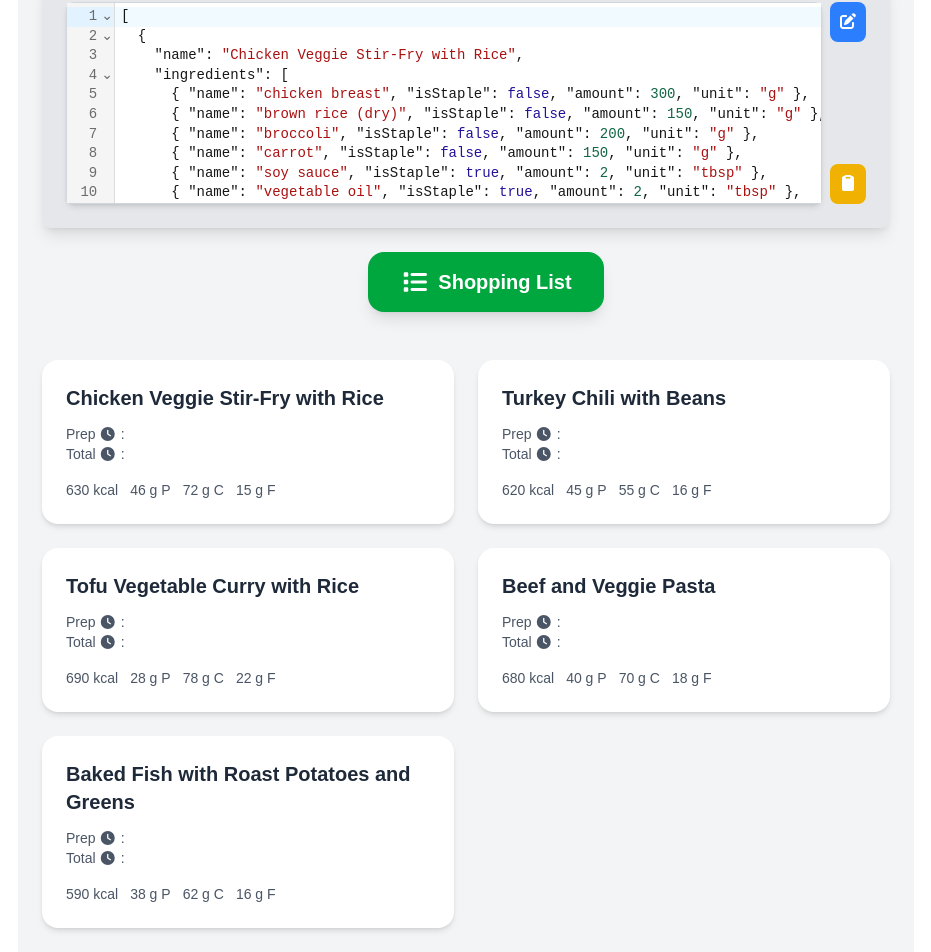
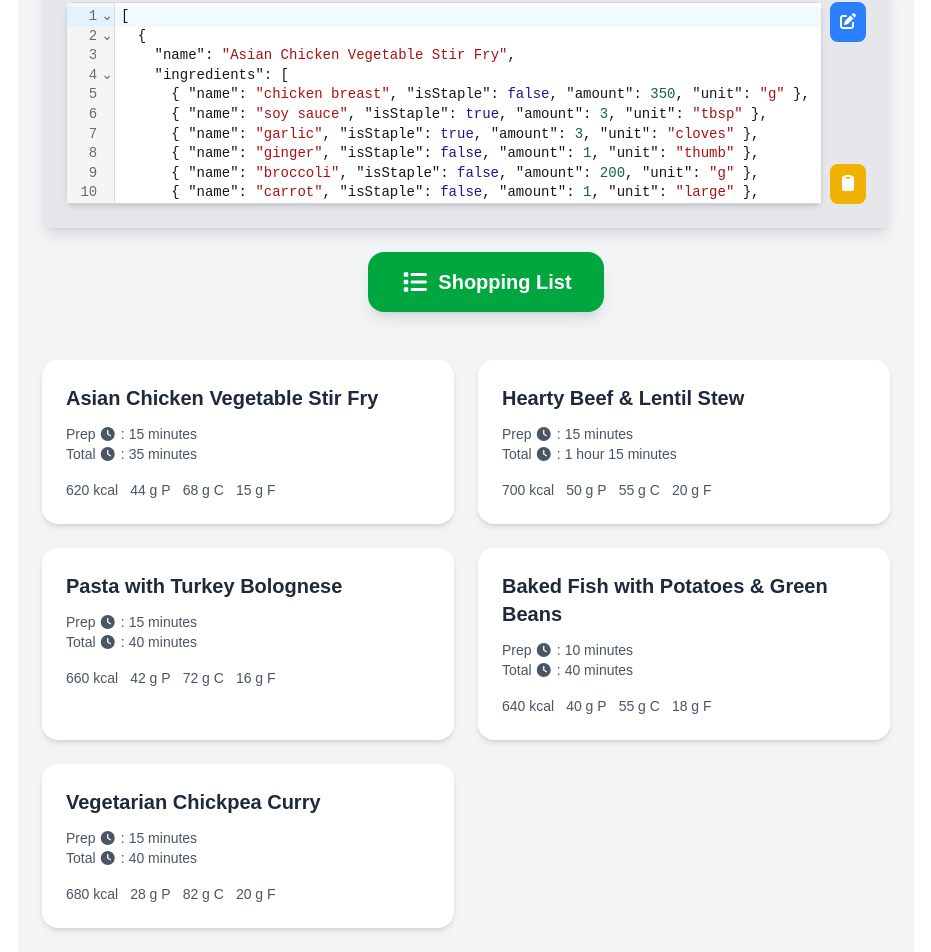
Before and after one commit to trithagoras/WebChef, a Next.js app: page / in a window 1280 px wide. Shown: the part 444-1396 px from the top of the page, without its empty margins (174-1105 px from the left). Built offline with nearby package versions, Linux system fonts and the light colour scheme.

Commit message:
fix fake data to incl. time

```diff
--- a/app/framework/fakeData.ts
+++ b/app/framework/fakeData.ts
@@ -2,125 +2,136 @@
 
 const fakeData = `[
   {
-    "name": "Chicken Veggie Stir-Fry with Rice",
+    "name": "Asian Chicken Vegetable Stir Fry",
     "ingredients": [
-      { "name": "chicken breast", "isStaple": false, "amount": 300, "unit": "g" },
-      { "name": "brown rice (dry)", "isStaple": false, "amount": 150, "unit": "g" },
+      { "name": "chicken breast", "isStaple": false, "amount": 350, "unit": "g" },
+      { "name": "soy sauce", "isStaple": true, "amount": 3, "unit": "tbsp" },
+      { "name": "garlic", "isStaple": true, "amount": 3, "unit": "cloves" },
+      { "name": "ginger", "isStaple": false, "amount": 1, "unit": "thumb" },
       { "name": "broccoli", "isStaple": false, "amount": 200, "unit": "g" },
-      { "name": "carrot", "isStaple": false, "amount": 150, "unit": "g" },
-      { "name": "soy sauce", "isStaple": true, "amount": 2, "unit": "tbsp" },
+      { "name": "carrot", "isStaple": false, "amount": 1, "unit": "large" },
+      { "name": "onion", "isStaple": false, "amount": 1, "unit": "medium" },
       { "name": "vegetable oil", "isStaple": true, "amount": 2, "unit": "tbsp" },
-      { "name": "garlic", "isStaple": true, "amount": 2, "unit": "cloves" }
+      { "name": "rice", "isStaple": false, "amount": 150, "unit": "g" }
     ],
-    "protein": 46,
-    "carbs": 72,
+    "protein": 44,
+    "carbs": 68,
     "fat": 15,
-    "calories": 630,
+    "calories": 620,
+    "prepTime": "15 minutes",
+    "totalTime": "35 minutes",
     "steps": [
-      "Cook rice according to package instructions.",
-      "Heat oil in a pan, add minced garlic and cook 1 minute.",
-      "Add diced chicken and stir-fry until cooked through.",
-      "Add chopped broccoli and sliced carrot, stir-fry 5 minutes.",
-      "Stir in soy sauce, cook 2 more minutes.",
-      "Serve chicken stir-fry over rice."
+      "Cook rice according to package, set aside.",
+      "Heat oil in a wok, add chicken and cook 6 minutes until browned.",
+      "Add onion, carrot, broccoli, garlic, ginger, stir fry 5 minutes.",
+      "Stir in soy sauce, cook 2 more minutes and serve over rice."
     ]
   },
   {
-    "name": "Turkey Chili with Beans",
+    "name": "Hearty Beef & Lentil Stew",
     "ingredients": [
-      { "name": "turkey mince", "isStaple": false, "amount": 300, "unit": "g" },
-      { "name": "kidney beans (canned, drained)", "isStaple": false, "amount": 240, "unit": "g" },
-      { "name": "onion", "isStaple": false, "amount": 1, "unit": "medium" },
-      { "name": "tomato (canned, crushed)", "isStaple": false, "amount": 400, "unit": "g" },
-      { "name": "chili powder", "isStaple": true, "amount": 1, "unit": "tbsp" },
-      { "name": "vegetable oil", "isStaple": true, "amount": 1, "unit": "tbsp" },
-      { "name": "salt", "isStaple": true, "amount": 1, "unit": "tsp" }
+      { "name": "beef chuck or stew meat", "isStaple": false, "amount": 400, "unit": "g" },
+      { "name": "onion", "isStaple": false, "amount": 1, "unit": "large" },
+      { "name": "carrots", "isStaple": false, "amount": 2, "unit": "medium" },
+      { "name": "celery", "isStaple": false, "amount": 2, "unit": "stalks" },
+      { "name": "garlic", "isStaple": true, "amount": 3, "unit": "cloves" },
+      { "name": "dried lentils", "isStaple": false, "amount": 150, "unit": "g" },
+      { "name": "canned diced tomatoes", "isStaple": false, "amount": 400, "unit": "g" },
+      { "name": "beef broth", "isStaple": false, "amount": 1, "unit": "liter" },
+      { "name": "olive oil", "isStaple": true, "amount": 2, "unit": "tbsp" },
+      { "name": "salt", "isStaple": true, "amount": 1, "unit": "tsp" },
+      { "name": "pepper", "isStaple": true, "amount": 0.5, "unit": "tsp" }
     ],
-    "protein": 45,
+    "protein": 50,
     "carbs": 55,
-    "fat": 16,
-    "calories": 620,
+    "fat": 20,
+    "calories": 700,
+    "prepTime": "15 minutes",
+    "totalTime": "1 hour 15 minutes",
     "steps": [
-      "Heat oil in a pot and sauté chopped onion for 5 minutes.",
-      "Add turkey mince and cook until browned.",
-      "Add chili powder and salt, stir 1 minute.",
-      "Add canned tomato and beans, stir well.",
-      "Simmer 20 minutes on low heat.",
-      "Serve hot."
+      "Heat oil in a pot, sear beef 6 minutes until browned.",
+      "Add onion, carrot, celery, garlic, saute 5 minutes.",
+      "Add lentils, tomatoes, broth, stir and bring to boil.",
+      "Lower heat, simmer 50 minutes, season with salt and pepper."
     ]
   },
   {
-    "name": "Tofu Vegetable Curry with Rice",
+    "name": "Pasta with Turkey Bolognese",
     "ingredients": [
-      { "name": "firm tofu", "isStaple": false, "amount": 300, "unit": "g" },
+      { "name": "turkey mince", "isStaple": false, "amount": 400, "unit": "g" },
+      { "name": "spaghetti", "isStaple": false, "amount": 200, "unit": "g" },
       { "name": "onion", "isStaple": false, "amount": 1, "unit": "medium" },
-      { "name": "frozen peas", "isStaple": false, "amount": 150, "unit": "g" },
-      { "name": "carrot", "isStaple": false, "amount": 150, "unit": "g" },
-      { "name": "coconut milk (light)", "isStaple": false, "amount": 200, "unit": "ml" },
-      { "name": "curry powder", "isStaple": true, "amount": 1, "unit": "tbsp" },
-      { "name": "brown rice (dry)", "isStaple": false, "amount": 150, "unit": "g" },
-      { "name": "vegetable oil", "isStaple": true, "amount": 1, "unit": "tbsp" }
+      { "name": "garlic", "isStaple": true, "amount": 3, "unit": "cloves" },
+      { "name": "carrot", "isStaple": false, "amount": 1, "unit": "medium" },
+      { "name": "canned tomato sauce", "isStaple": false, "amount": 400, "unit": "g" },
+      { "name": "olive oil", "isStaple": true, "amount": 2, "unit": "tbsp" },
+      { "name": "salt", "isStaple": true, "amount": 1, "unit": "tsp" },
+      { "name": "pepper", "isStaple": true, "amount": 0.5, "unit": "tsp" }
     ],
-    "protein": 28,
-    "carbs": 78,
-    "fat": 22,
-    "calories": 690,
+    "protein": 42,
+    "carbs": 72,
+    "fat": 16,
+    "calories": 660,
+    "prepTime": "15 minutes",
+    "totalTime": "40 minutes",
     "steps": [
-      "Cook rice according to package instructions.",
-      "Heat oil in a pot, sauté chopped onion 5 minutes.",
-      "Add diced carrot and cook 5 minutes.",
-      "Add curry powder, stir 1 minute.",
-      "Add diced tofu, peas, and coconut milk.",
-      "Simmer 10 minutes, stirring occasionally.",
-      "Serve curry with rice."
+      "Cook spaghetti according to package, drain and set aside.",
+      "Heat oil in a skillet, saute onion, carrot, garlic 5 minutes.",
+      "Add turkey mince, cook until browned, 7 minutes.",
+      "Stir in tomato sauce, season, simmer 15 minutes.",
+      "Serve sauce over spaghetti."
     ]
   },
   {
-    "name": "Beef and Veggie Pasta",
+    "name": "Baked Fish with Potatoes & Green Beans",
     "ingredients": [
-      { "name": "lean beef mince", "isStaple": false, "amount": 300, "unit": "g" },
-      { "name": "wholewheat pasta (dry)", "isStaple": false, "amount": 150, "unit": "g" },
-      { "name": "zucchini", "isStaple": false, "amount": 200, "unit": "g" },
-      { "name": "tomato (canned, diced)", "isStaple": false, "amount": 400, "unit": "g" },
-      { "name": "onion", "isStaple": false, "amount": 1, "unit": "medium" },
-      { "name": "garlic", "isStaple": true, "amount": 2, "unit": "cloves" },
-      { "name": "olive oil", "isStaple": true, "amount": 1, "unit": "tbsp" },
-      { "name": "salt", "isStaple": true, "amount": 1, "unit": "tsp" }
+      { "name": "white fish fillets", "isStaple": false, "amount": 350, "unit": "g" },
+      { "name": "potatoes", "isStaple": false, "amount": 400, "unit": "g" },
+      { "name": "green beans", "isStaple": false, "amount": 200, "unit": "g" },
+      { "name": "olive oil", "isStaple": true, "amount": 3, "unit": "tbsp" },
+      { "name": "lemon", "isStaple": false, "amount": 1, "unit": "small" },
+      { "name": "garlic powder", "isStaple": true, "amount": 1, "unit": "tsp" },
+      { "name": "salt", "isStaple": true, "amount": 1, "unit": "tsp" },
+      { "name": "pepper", "isStaple": true, "amount": 0.5, "unit": "tsp" }
     ],
     "protein": 40,
-    "carbs": 70,
+    "carbs": 55,
     "fat": 18,
-    "calories": 680,
+    "calories": 640,
+    "prepTime": "10 minutes",
+    "totalTime": "40 minutes",
     "steps": [
-      "Cook pasta according to package instructions.",
-      "Heat oil in a pan, sauté onion and garlic 5 minutes.",
-      "Add beef mince and cook until browned.",
-      "Add diced zucchini and cook 5 minutes.",
-      "Add canned tomato and salt, simmer 10 minutes.",
-      "Serve sauce over pasta."
+      "Preheat oven to 200C.",
+      "Toss chopped potatoes with 2 tbsp oil, garlic powder, salt, pepper, roast 20 minutes.",
+      "Add fish and green beans to tray, drizzle with 1 tbsp oil and lemon juice.",
+      "Bake 15–20 minutes until fish is cooked through."
     ]
   },
   {
-    "name": "Baked Fish with Roast Potatoes and Greens",
+    "name": "Vegetarian Chickpea Curry",
     "ingredients": [
-      { "name": "white fish fillet", "isStaple": false, "amount": 300, "unit": "g" },
-      { "name": "potato", "isStaple": false, "amount": 400, "unit": "g" },
-      { "name": "green beans", "isStaple": false, "amount": 200, "unit": "g" },
-      { "name": "olive oil", "isStaple": true, "amount": 2, "unit": "tbsp" },
-      { "name": "salt", "isStaple": true, "amount": 1, "unit": "tsp" },
-      { "name": "pepper", "isStaple": true, "amount": 0.5, "unit": "tsp" },
-      { "name": "lemon juice", "isStaple": false, "amount": 2, "unit": "tbsp" }
+      { "name": "canned chickpeas", "isStaple": false, "amount": 400, "unit": "g" },
+      { "name": "onion", "isStaple": false, "amount": 1, "unit": "large" },
+      { "name": "garlic", "isStaple": true, "amount": 3, "unit": "cloves" },
+      { "name": "ginger", "isStaple": false, "amount": 1, "unit": "thumb" },
+      { "name": "canned diced tomatoes", "isStaple": false, "amount": 400, "unit": "g" },
+      { "name": "coconut milk", "isStaple": false, "amount": 200, "unit": "ml" },
+      { "name": "curry powder", "isStaple": true, "amount": 2, "unit": "tbsp" },
+      { "name": "vegetable oil", "isStaple": true, "amount": 2, "unit": "tbsp" },
+      { "name": "rice", "isStaple": false, "amount": 150, "unit": "g" }
     ],
-    "protein": 38,
-    "carbs": 62,
-    "fat": 16,
-    "calories": 590,
+    "protein": 28,
+    "carbs": 82,
+    "fat": 20,
+    "calories": 680,
+    "prepTime": "15 minutes",
+    "totalTime": "40 minutes",
     "steps": [
-      "Preheat oven to 200°C.",
-      "Cut potatoes into wedges, toss with 1 tbsp oil, salt, pepper, bake 30 minutes.",
-      "Place fish on a tray, drizzle with 1 tbsp oil and lemon juice, season with salt and pepper, bake 15 minutes.",
-      "Steam or boil green beans 5 minutes.",
-      "Serve baked fish with potatoes and beans."
+      "Cook rice according to package, set aside.",
+      "Heat oil in a pot, saute onion, garlic, ginger 5 minutes.",
+      "Add curry powder, cook 1 minute.",
+      "Stir in chickpeas, tomatoes, coconut milk, simmer 20 minutes.",
+      "Serve curry with rice."
     ]
   }
 ]`
```
